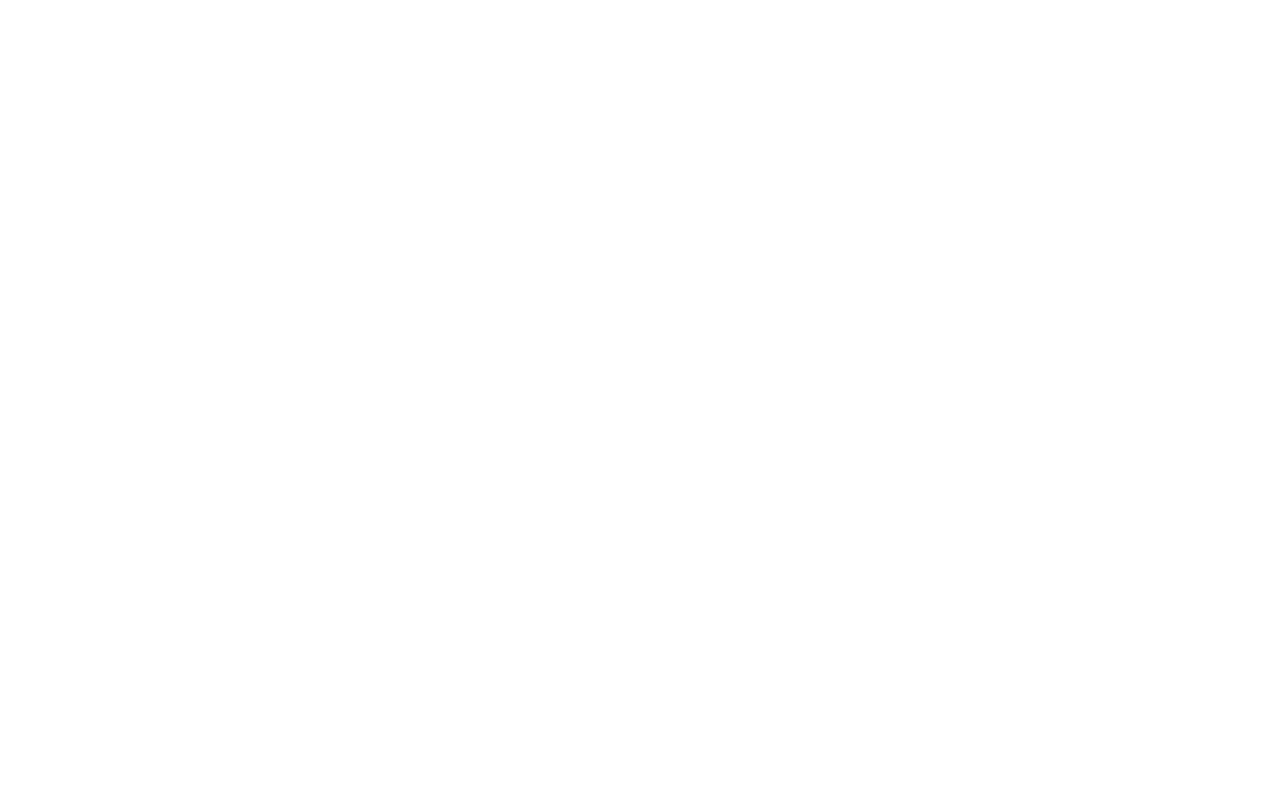
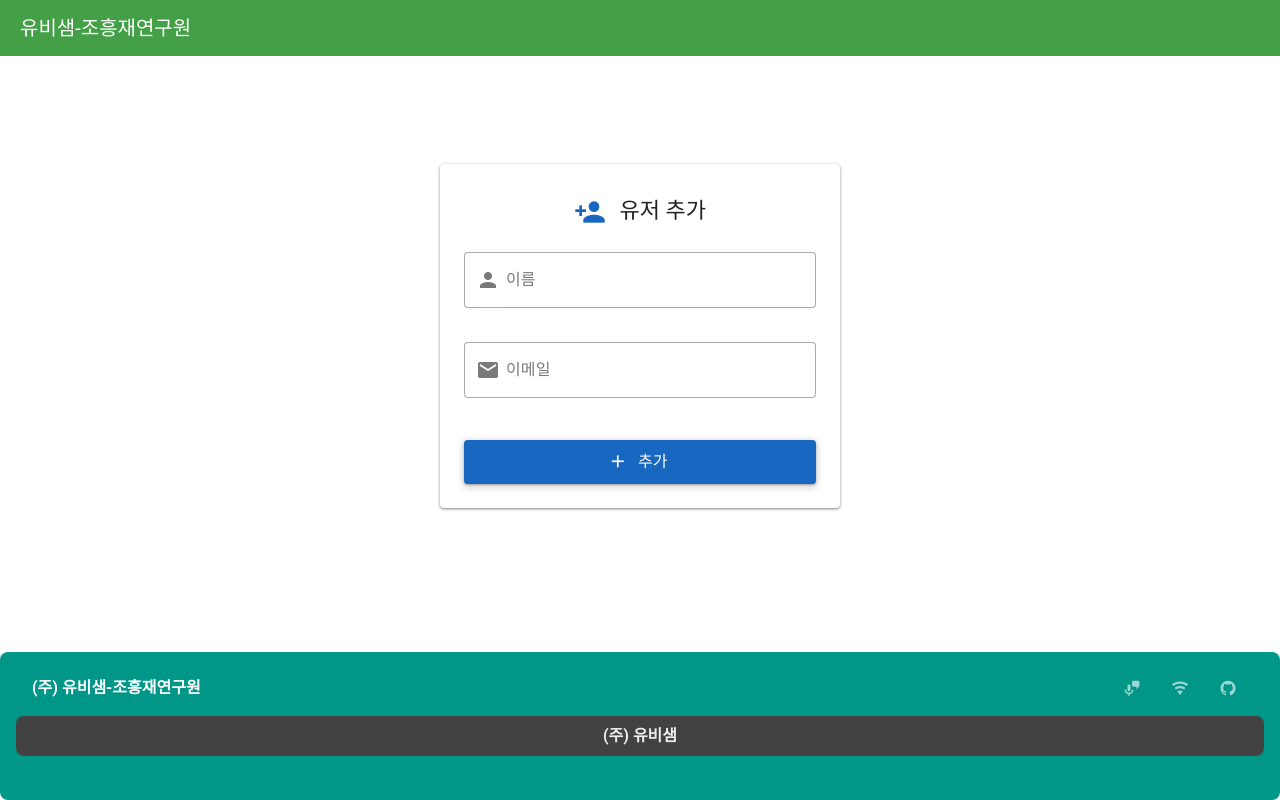
Before and after one commit to ubisam-heung/myownstudy-frontend, a Vue app: page /helloAdd in a window 1280 px wide. Before the commit this address had no page. Built offline with nearby package versions, Linux system fonts and the light colour scheme; a small style sheet from the web is missing; the HTML template or start-up script is replaced by a standard one.

Commit message:
20260304-유저추가 폼 추가

```diff
--- a/src/pages/hello.vue
+++ b/src/pages/hello.vue
@@ -27,6 +27,11 @@
           { key: 'email', title: '이메일' },
         ]),
         search: ref(''),
+      }
+    },
+    methods: {
+      goAdd() {
+        this.$router.push('/helloAdd')
       }
     },
     mounted () {
@@ -64,6 +69,7 @@
             <v-btn
               color="blue"
               prepend-icon="mdi-plus"
+              @click="goAdd"
             >
               추가
             </v-btn>
--- /dev/null
+++ b/src/pages/helloAdd.vue
@@ -0,0 +1,63 @@
+<script>
+  import Header from '@/components/Header.vue'
+  import Footer from '@/components/Footer.vue'
+
+export default {
+  name: 'HelloAdd',
+  components: {
+    Header,
+    Footer
+  },
+  data() {
+    return {
+      firstName: '',
+      email: '',
+      firstNameRules: [v => !!v || '이름을 입력하세요'],
+      emailRules: [v => !!v || '이메일을 입력하세요', v => /.+@.+\..+/.test(v) || '유효한 이메일을 입력하세요'],
+    }
+  }
+}
+</script>
+<template>
+  <v-app>
+    <Header />
+    <v-main>
+      <v-container class="d-flex justify-center align-center" style="min-height: 70vh;">
+        <v-card elevation="8" width="400" class="pa-6">
+          <v-card-title class="text-h5 text-center mb-4">
+            <v-icon color="primary" size="32" class="me-2">mdi-account-plus</v-icon>
+            유저 추가
+          </v-card-title>
+          <v-form fast-fail @submit.prevent>
+            <v-text-field
+              v-model="firstName"
+              :rules="firstNameRules"
+              label="이름"
+              placeholder="이름을 입력하세요"
+              prepend-inner-icon="mdi-account"
+              variant="outlined"
+              class="mb-3"
+              clearable
+            ></v-text-field>
+            <v-text-field
+              v-model="email"
+              :rules="emailRules"
+              label="이메일"
+              placeholder="이메일을 입력하세요"
+              prepend-inner-icon="mdi-email"
+              variant="outlined"
+              class="mb-5"
+              clearable
+              type="email"
+            ></v-text-field>
+            <v-btn type="submit" color="primary" size="large" block elevation="2">
+              <v-icon start>mdi-plus</v-icon>
+              추가
+            </v-btn>
+          </v-form>
+        </v-card>
+      </v-container>
+    </v-main>
+    <Footer />
+  </v-app>
+</template>
```
Also changed, not shown: typed-router.d.ts (+13 -0 lines).
